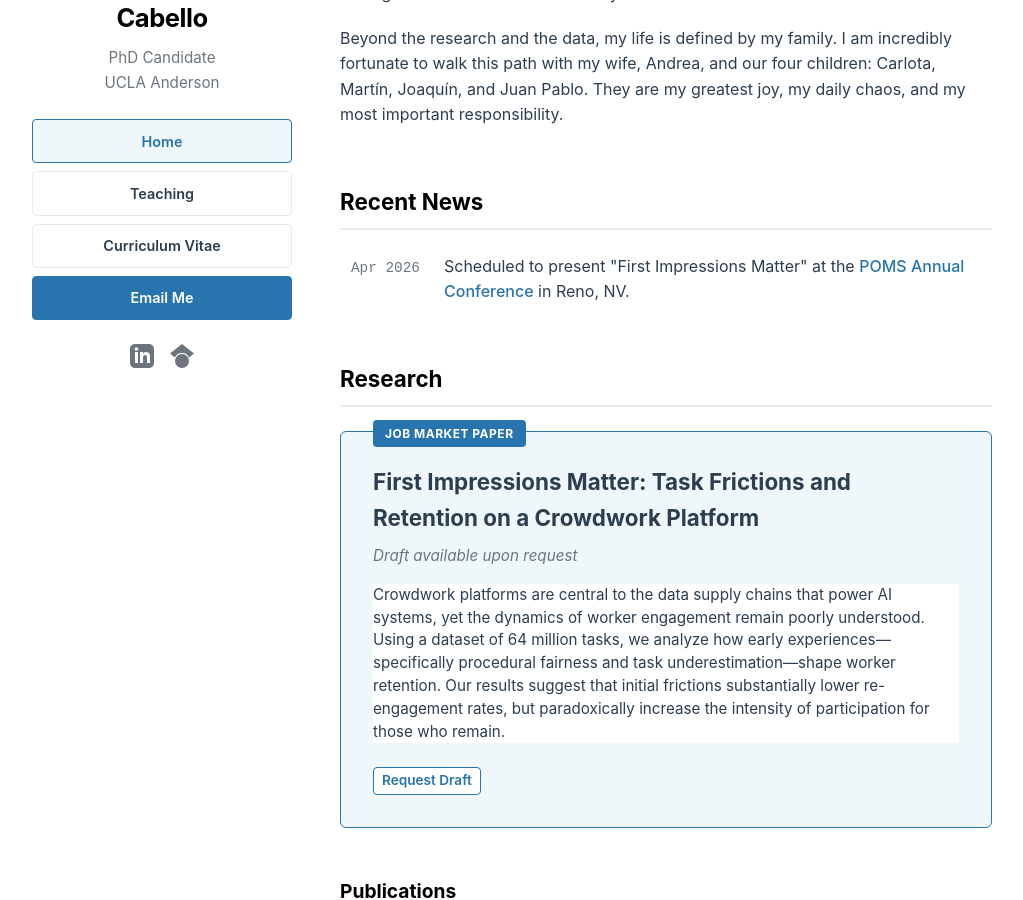
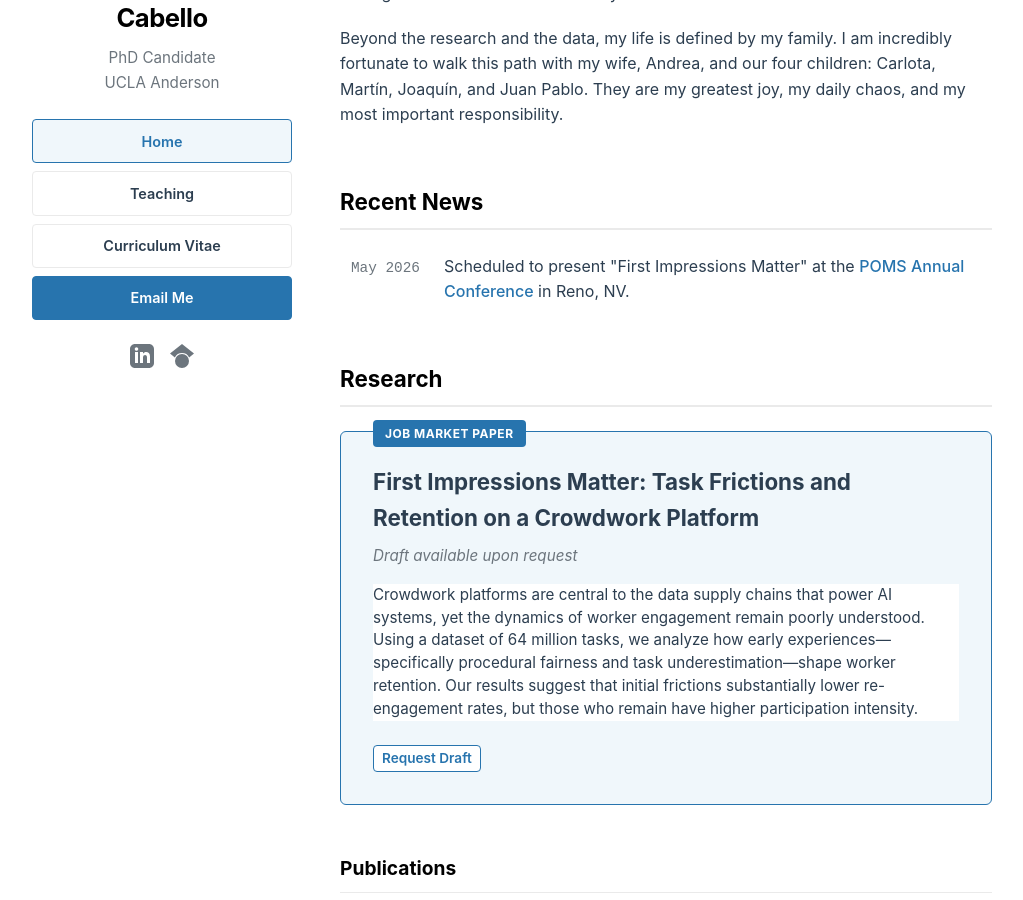
Before and after one commit to martins73/research-site, a Jekyll site: the page built from index.html, in a window 1280 px wide and 900 px high, scrolled down 377 px. Shown: the whole window, without its empty margins (128-1151 px from the left). Built offline with Jekyll 4.4.1, drawn with Linux system fonts in a browser that asks for light colours.

Commit message:
Update news date and improve abstract wording
Updated the news date and refined the abstract text for clarity.

```diff
--- a/index.html
+++ b/index.html
@@ -16,7 +16,7 @@ active_page: home
     <h2>Recent News</h2>
     <ul class="news-list">
         <li class="news-item">
-            <span class="news-date">Apr 2026</span>
+            <span class="news-date">May 2026</span>
             <span class="news-text">Scheduled to present "First Impressions Matter" at the <a href="https://pomsmeetings.org/conf-2026/" target="_blank" style="color: #2774AE; text-decoration: none; font-weight: 500;">POMS Annual Conference</a> in Reno, NV.</span>
         </li>
     </ul>
@@ -31,7 +31,7 @@ active_page: home
         <div class="paper-venue">Draft available upon request</div>
 
         <div class="abstract" style="background: white; border-left: none; padding: 0; margin-top: 1rem;">
-            Crowdwork platforms are central to the data supply chains that power AI systems, yet the dynamics of worker engagement remain poorly understood. Using a dataset of 64 million tasks, we analyze how early experiences—specifically procedural fairness and task underestimation—shape worker retention. Our results suggest that initial frictions substantially lower re-engagement rates, but paradoxically increase the intensity of participation for those who remain.
+            Crowdwork platforms are central to the data supply chains that power AI systems, yet the dynamics of worker engagement remain poorly understood. Using a dataset of 64 million tasks, we analyze how early experiences—specifically procedural fairness and task underestimation—shape worker retention. Our results suggest that initial frictions substantially lower re-engagement rates, but those who remain have higher participation intensity.
         </div>
 
         <div class="paper-links" style="margin-top: 1.5rem;">
```
